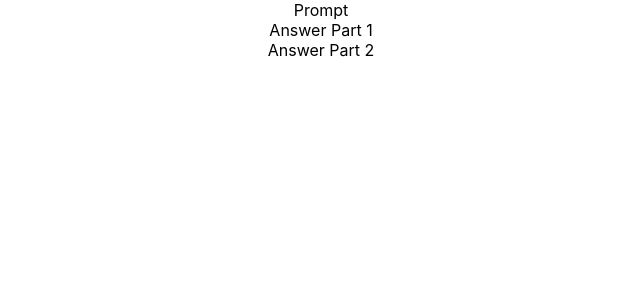
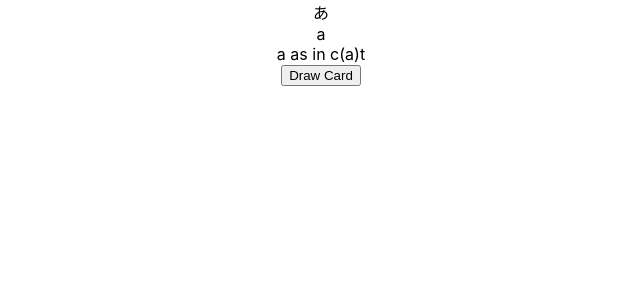
Before and after one commit to FlyLikeAPenguin/Genki-Flashcards, a React (Create React App) app: page / in a window 1280 px wide. Shown: the top 300 px of the page, without its empty margins (319-959 px from the left). Built offline with nearby package versions, Linux system fonts and the light colour scheme.

Commit message:
Added "Draw Card" button

```diff
--- a/src/App.js
+++ b/src/App.js
@@ -1,31 +1,66 @@
-import React, { Component } from 'react';
-import Card from './Card/Card';
-import './App.css';
+import React, { Component } from "react";
+import Card from "./Card/Card";
+import "./App.css";
+import DrawButton from "./DrawButton/DrawButton";
 
 class App extends Component {
-
   constructor(props) {
     super(props);
 
+    this.updateCard = this.updateCard.bind(this);
+
     this.state = {
       cards: [
-        { id: 1, prompt: "あ", answer_part_1: "a", answer_part_2: "a as in c(a)t" },
-        { id: 2, prompt: "か", answer_part_1: "ka", answer_part_2: "ka as in (ca)ptain" }
+        {
+          id: 1,
+          prompt: "あ",
+          answer_part_1: "a",
+          answer_part_2: "a as in c(a)t",
+        },
+        {
+          id: 2,
+          prompt: "か",
+          answer_part_1: "ka",
+          answer_part_2: "ka as in (ca)ptain",
+        },
       ],
-      currentCard: {
+      currentCard: {},
+    };
+  }
 
-      }
-    }
+  componentWillMount() {
+    const currentCards = this.state.cards;
 
+    this.setState({
+      cards: currentCards,
+      currentCard: this.getRandomCard(currentCards),
+    });
+  }
+
+  getRandomCard(cards) {
+    return cards[Math.floor(Math.random() * cards.length)];
+  }
+
+  updateCard() {
+    console.log("New Card");
   }
 
   render() {
     return (
       <div className="App">
-        <Card />
+        <div className="cardRow">
+          <Card
+            prompt={this.state.currentCard.prompt}
+            answer_part_1={this.state.currentCard.answer_part_1}
+            answer_part_2={this.state.currentCard.answer_part_2}
+          />
+        </div>
+        <div className="buttonRow">
+          <DrawButton drawCard={this.updateCard} />
+        </div>
       </div>
-    )
-  };
+    );
+  }
 }
 
 export default App;
--- a/src/Card/Card.jsx
+++ b/src/Card/Card.jsx
@@ -1,25 +1,19 @@
-import React from 'react';
-import './Card.css';
+import React from "react";
+import "./Card.css";
 
 const Card = (props) => (
   <div className="card-container">
     <div className="card">
       <div className="front">
-                <div className="prompt-text">
-                    Prompt
-                </div>
+        <div className="prompt-text">{props.prompt}</div>
       </div>
 
       <div className="back">
-                <div className="answer-part1">
-                    Answer Part 1
-                </div>
-                <div className="answer-part2">
-                    Answer Part 2
+        <div className="answer-part1">{props.answer_part_1}</div>
+        <div className="answer-part2">{props.answer_part_2}</div>
       </div>
     </div>
   </div>
-    </div>
-)
+);
 
-export default Card
+export default Card;
--- /dev/null
+++ b/src/DrawButton/DrawButton.jsx
@@ -0,0 +1,26 @@
+import React, { Component } from "react";
+import "./DrawButton.css";
+
+class DrawButton extends Component {
+  constructor(props) {
+    super(props);
+
+    this.drawCard = this.drawCard.bind(this);
+  }
+
+  drawCard() {
+    this.props.drawCard();
+  }
+
+  render(props) {
+    return (
+      <div className="buttonContainer">
+        <button className="btn" onClick={this.drawCard}>
+          Draw Card
+        </button>
+      </div>
+    );
+  }
+}
+
+export default DrawButton;
```
Also changed, not shown: src/DrawButton/DrawButton.css (added). Lines whose indentation alone changed are shown as unchanged.
